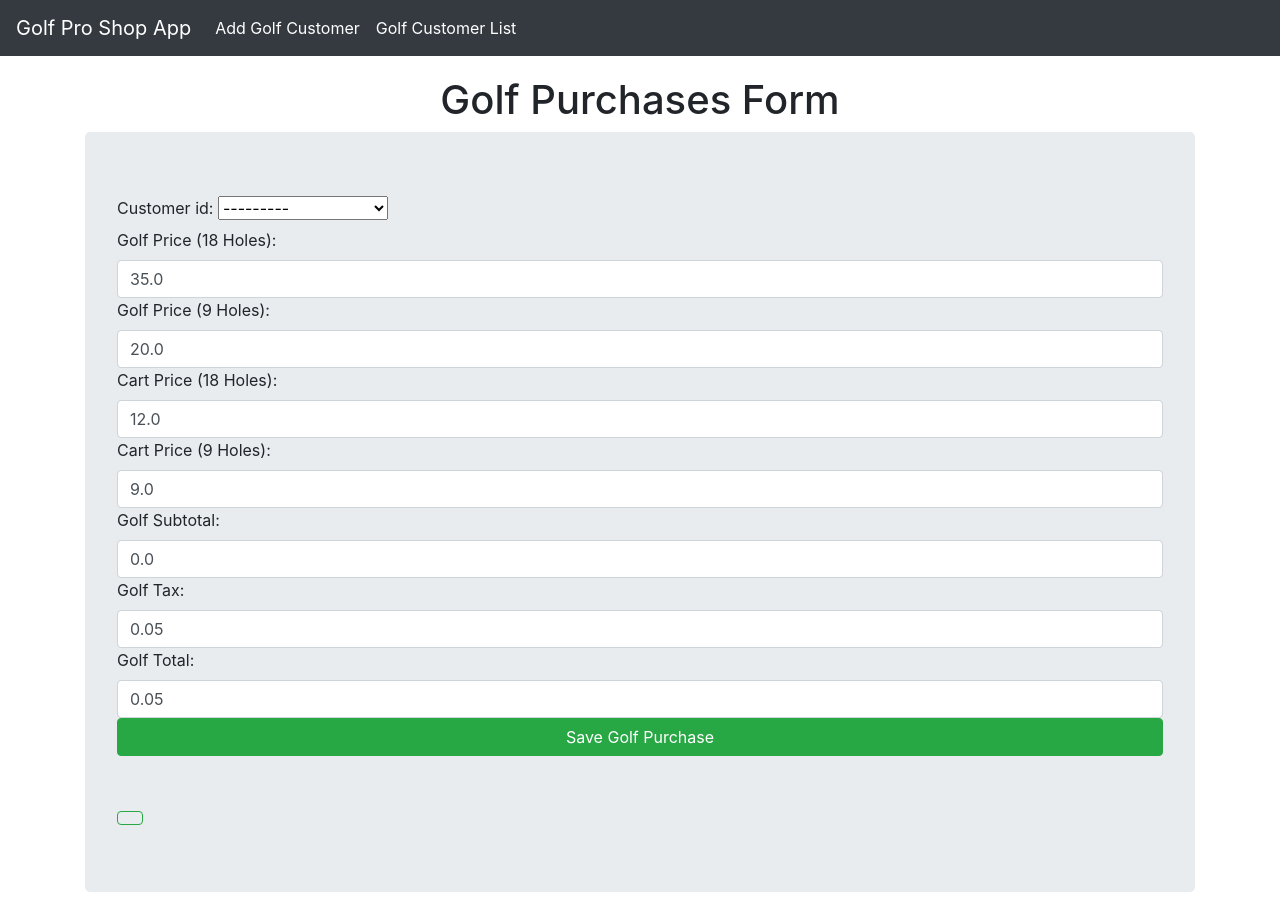
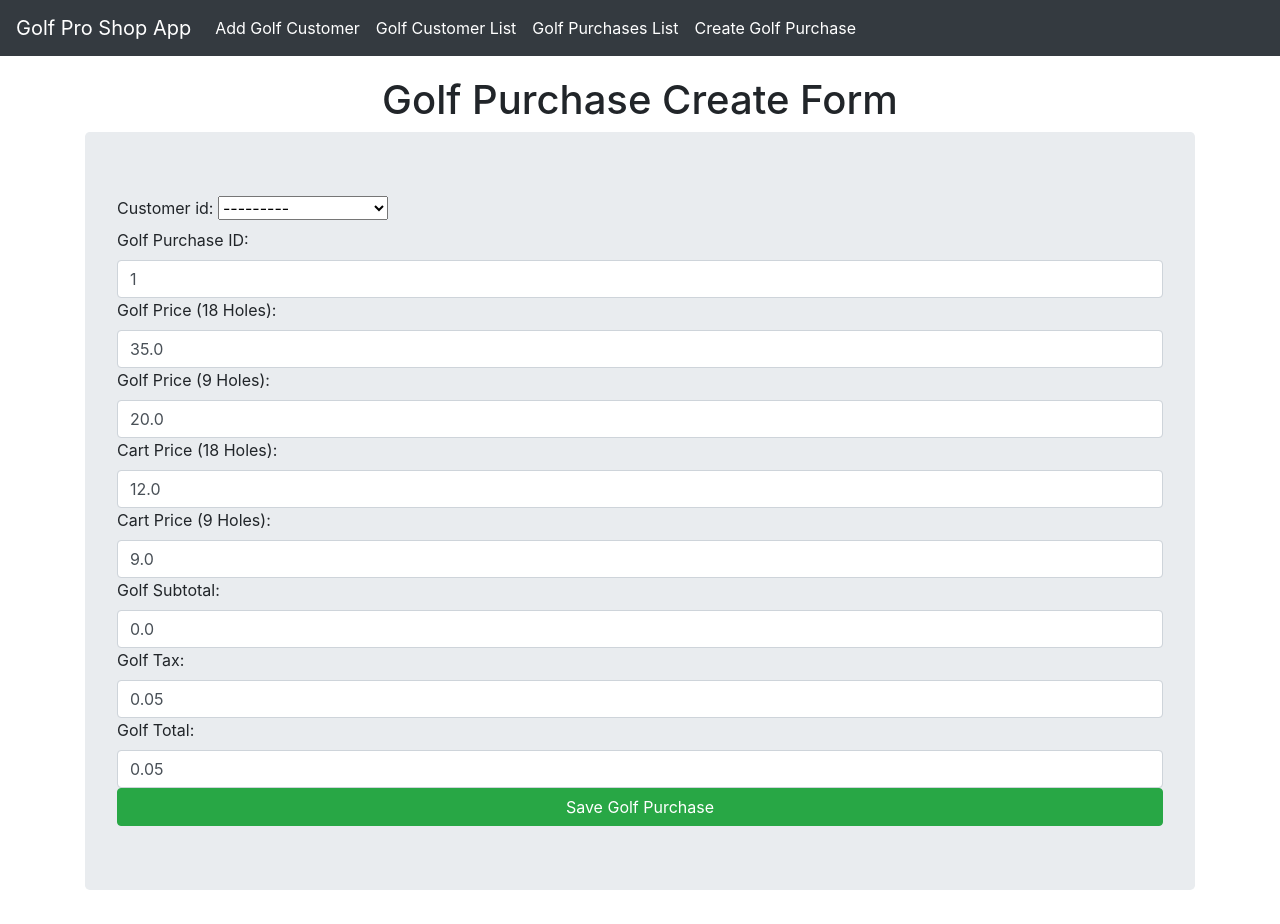
Before and after one commit to careyarmst/virtualgolf, a Django app: page /gpcreate/ in a window 1280 px wide. After the commit the page ends 890 px from the top, so only its background shows below. Run offline with Django 5.2, Linux system fonts and the light colour scheme; data comes from the database, SQL or seed files in the repository.

Commit message:
OK did it commit?

```diff
--- a/golfproapp/models.py
+++ b/golfproapp/models.py
@@ -6,19 +6,33 @@
 
 class Customer(models.Model):
     customer_id = models.AutoField(primary_key=True)
-    is_golfer = models.BooleanField(default=False)
-    fname = models.TextField(default="Golfer1")
-    lname = models.TextField(default="Golfer1Lname")
+    golferchoice=[('Y','Yes'),('N','No'),]
+    gchoice = models.CharField(max_length=1, choices=golferchoice, default='Y')
+    fname = models.TextField(max_length=10, default="Golfer1")
+    lname = models.TextField(max_length=10, default="Golfer1Lname")
     g_phone = models.CharField(default="55-867-5309", max_length=15)
     g_email = models.CharField(default="bob.smith@aol.com", max_length=30)
 
 def __str__(self):
-    return self.customer_id
+    return self.Customer.customer_id
 
 class Misc_purchases(models.Model):
-    misc_purchase_id = models.IntegerField(default=1,unique=True)
+    customer_id = models.AutoField(primary_key=True)
+    mp_date = models.DateTimeField
+    purch_id = models.IntegerField(default=1)
     inv_id = models.IntegerField(default=1)
     inv_description = models.CharField(default="Hat",max_length=255)
+    inv_choices = [
+                  ('TE','Tees'),
+                  ('PH','Premium Hat'),
+                  ('RH','Regular Hat'),
+                  ('DOZ','Dozen Golf Balls'),
+                  ('SL','Sleeve Golf Balls'),
+                  ('IND','Individual Golf Ball'),
+                  ('CR', 'Club Rental'),
+                  ('OTH','Other')
+                  ]
+    ichoice = models.TextField(max_length=50, choices=inv_choices, default=('RH','Regular Hat'))
     misc_quantity = models.IntegerField(default=1)
     misc_price = models.DecimalField(default=0.00, max_digits=10, decimal_places=2)
     misc_subtotal = models.DecimalField(default=0.00, max_digits=10, decimal_places=2)
@@ -26,7 +40,7 @@
     misc_total=models.DecimalField(default=.05, max_digits=10, decimal_places=2)
 
 def __str__(self):
-    return self.inv_id
+    return self.customer.id
 
 class Golf_Data(models.Model):
     customer_id = models.ForeignKey(Customer, on_delete=models.CASCADE)
@@ -39,7 +53,8 @@
 
 class Golf_purchases(models.Model):
     customer_id = models.ForeignKey(Customer, on_delete=models.CASCADE)
-    golf_purchase_id = models.IntegerField(default=1, unique=True)
+    #gp_date = models.DateTimeField
+    gp_id = models.IntegerField(default=1, unique=True)
     holes_18_price = models.DecimalField(default=35.00, max_digits=10, decimal_places=2)
     holes_9_price = models.DecimalField(default=20.00, max_digits=10, decimal_places=2)
     cart_9_price = models.DecimalField(default=9.00, max_digits=10, decimal_places=2)
@@ -48,5 +63,5 @@
     golf_tax=models.DecimalField(default=.05, max_digits=10, decimal_places=2)
     golf_total=models.DecimalField(default=.05, max_digits=10, decimal_places=2)
 
-def __str__(self):
-    return self.golf_purchase_id
+    def __str__(self):
+      return self.Golf_purchases.customer_id
--- a/golfproapp/templates/golfproapp/customer_list.html
+++ b/golfproapp/templates/golfproapp/customer_list.html
@@ -22,7 +22,7 @@
             {% for customer in customers %}
             <tr>
                 <td>{{ customer.customer_id }} </td>
-                <td>{{ customer.is_golfer }} </td>
+                <td>{{ customer.gchoice }} </td>
                 <td>{{ customer.fname }} </td>
                 <td>{{ customer.lname }} </td>
                 <td>{{ customer.g_phone }} </td>
--- a/golfproapp/templates/golfproapp/golf_purchases_form.html
+++ b/golfproapp/templates/golfproapp/golf_purchases_form.html
@@ -1,17 +1,14 @@
 {% extends "golfproapp/layout.html" %}
 
 <!-- Extend the base layout from the layout.html -->
-
-{% block title %} Golf Purchases Form {% endblock %}
+{% block title %} Golf Purchase Form {% endblock %}
 
 {% block content %}
-<h1 class="text-center">Golf Purchases Form</h1>
+<h1 class="text-center">Golf Purchase Form</h1>
 <form method="POST" class="jumbotron">
     {% csrf_token %}
-    {{form}}
-    <button class="btn btn-success btn-block" type="submit">Save Golf Purchase</button>
-    <br>
-    <br>
-    <button class="btn btn-outline-success" type="button">
+    {{ form }}
+
+    <button class="btn btn-success btn-block" type="submit">Save Purchase</button>
 </form>
 {% endblock %}
--- a/golfproapp/templates/golfproapp/layout.html
+++ b/golfproapp/templates/golfproapp/layout.html
@@ -38,6 +38,12 @@
                 <li class="nav-item">
                     <a class="nav-link" href="{% url 'customer_list' %}">Golf Customer List</a>  <!-- Link to the customer listing page -->
                 </li>
+                <li class="nav-item">
+                    <a class="nav-link" href="{% url 'golf_purchase_list_view' %}">Golf Purchases List</a>  <!-- Link to the customer listing page -->
+                </li>
+                <li class="nav-item">
+                    <a class="nav-link" href="{% url 'golf_purchase_create' %}">Create Golf Purchase</a>  <!-- Link to the customer listing page -->
+                </li>
             </ul>
         </div>
     </nav>
--- a/golfproapp/templates/golfproapp/purchase_create.html
+++ b/golfproapp/templates/golfproapp/purchase_create.html
@@ -1,17 +1,13 @@
 {% extends "golfproapp/layout.html" %}
 
 <!-- Extend the base layout from the layout.html -->
-
-{% block title %} Golf Purchases Form {% endblock %}
+{% block title %} Golf Purchase Form {% endblock %}
 
 {% block content %}
-<h1 class="text-center">Golf Purchases Form</h1>
+<h1 class="text-center">Golf Purchase Create Form</h1>
 <form method="POST" class="jumbotron">
     {% csrf_token %}
     {{form}}
     <button class="btn btn-success btn-block" type="submit">Save Golf Purchase</button>
-    <br>
-    <br>
-    <button class="btn btn-outline-success" type="button">
 </form>
 {% endblock %}
--- a/golfproapp/urls.py
+++ b/golfproapp/urls.py
@@ -1,5 +1,6 @@
 from django.urls import path
 from . import views
+from .models import Golf_purchases
 
 urlpatterns = [
 path('', views.home_view, name='home'),
@@ -7,8 +8,8 @@
 path('list/', views.customer_list_view, name='customer_list'),
 path('update/<int:customer_id>/', views.customer_update_view, name='customer_update'),
 path('delete/<int:customer_id>/', views.customer_delete_view, name='customer_delete'),
-path('gpcreate/', views.golf_purchases_create_view, name='golf_purchase_create'),
-#path('gplist/', views.golf_purchases_list_view, name='golf_purchase_list'),
+path('gpcreate/', views.golf_purchase_create_view, name='golf_purchase_create'),
+path('gplist/', views.golf_purchases_list_view.as_view(), name = 'golf_purchase_list_view'),
 path('gpupdate/<int:golf_purchase_id>/', views.golf_purchases_update_view, name='golf_purchase_update'),
 path('gpdelete/<int:golf_purchase_id>/', views.golf_purchases_delete_view, name='golf_purchase_delete'),
 ]
--- a/golfproapp/views.py
+++ b/golfproapp/views.py
@@ -2,6 +2,7 @@
 from .models import Customer, Golf_purchases
 from .forms import CustomerForm, GolfPurchasesForm
 from django.http import HttpResponse
+from django.views.generic import ListView, DetailView, CreateView, UpdateView
 # Create your views here.
 
 def home_view(request):
@@ -37,20 +38,23 @@
         return redirect('customer_list')
     return render(request, 'golfproapp/cust_confirm_del.html', {'customer' : customer})
 
-def golf_purchases_create_view(request):
+def golf_purchase_create_view(request):
     form = GolfPurchasesForm()
     if request.method == 'POST':
         form = GolfPurchasesForm(request.POST)
         if form.is_valid():
             form.save()
-            return redirect ('home')
-    return render(request, 'golfproapp/golf_purchases_form.html', {'form': form})
+            return redirect ('golf_purchase_list_view')
+    return render(request, 'golfproapp/purchase_create.html', {'form': form})
 
-#def golf_purchases_list_view(request,golf_purchase_id = "*"):
- #   golf_purchase_id = Golf_purchases.objects.get(golf_purchase_id=golf_purchase_id)
-  #  Golf_purchases = Golf_purchases.objects.all()
-   # return render(request,'golfproapp/customer_list.html', {'Golf_purchases': Golf_purchases})
+class golf_purchases_list_view(ListView):
+    model = Golf_purchases
+    template_name = 'golf_purchases_list.html'
+    context_object_name='golf_purchase_object_list'
 
+    def get_queryset(self):
+        queryset = super().get_queryset()
+        return queryset
 
 def golf_purchases_update_view(request, golf_purchase_id):
     golf_purchase_id = Golf_purchases.objects.get(golf_purchase_id=golf_purchase_id)
--- a/mygolfproject/settings.py
+++ b/mygolfproject/settings.py
@@ -38,6 +38,7 @@
     'django.contrib.messages',
     'django.contrib.staticfiles',
     'golfproapp',
+    'calculation',
 ]
 
 CRISPY_ALLOWED_TEMPLATE_PACKS = "bootstrap5"
```
Also changed, not shown: golfproapp/templates/golfproapp/golf_purchases_list.html (+4 -7 lines), golfproapp/migrations/0006_rename_golf_purchase_id_golf_purchases_gp_id_and_more.py (added), golfproapp/migrations/0007_alter_customer_fname_alter_customer_lname_and_more.py (added), golfproapp/migrations/0008_alter_golf_data_avg_grp_hcp_and_more.py (added), golfproapp/migrations/0009_customer_gchoice.py (added), golfproapp/migrations/0010_remove_customer_is_golfer_alter_customer_gchoice.py (added), golfproapp/migrations/0011_misc_purchases_ichoice.py (added).
